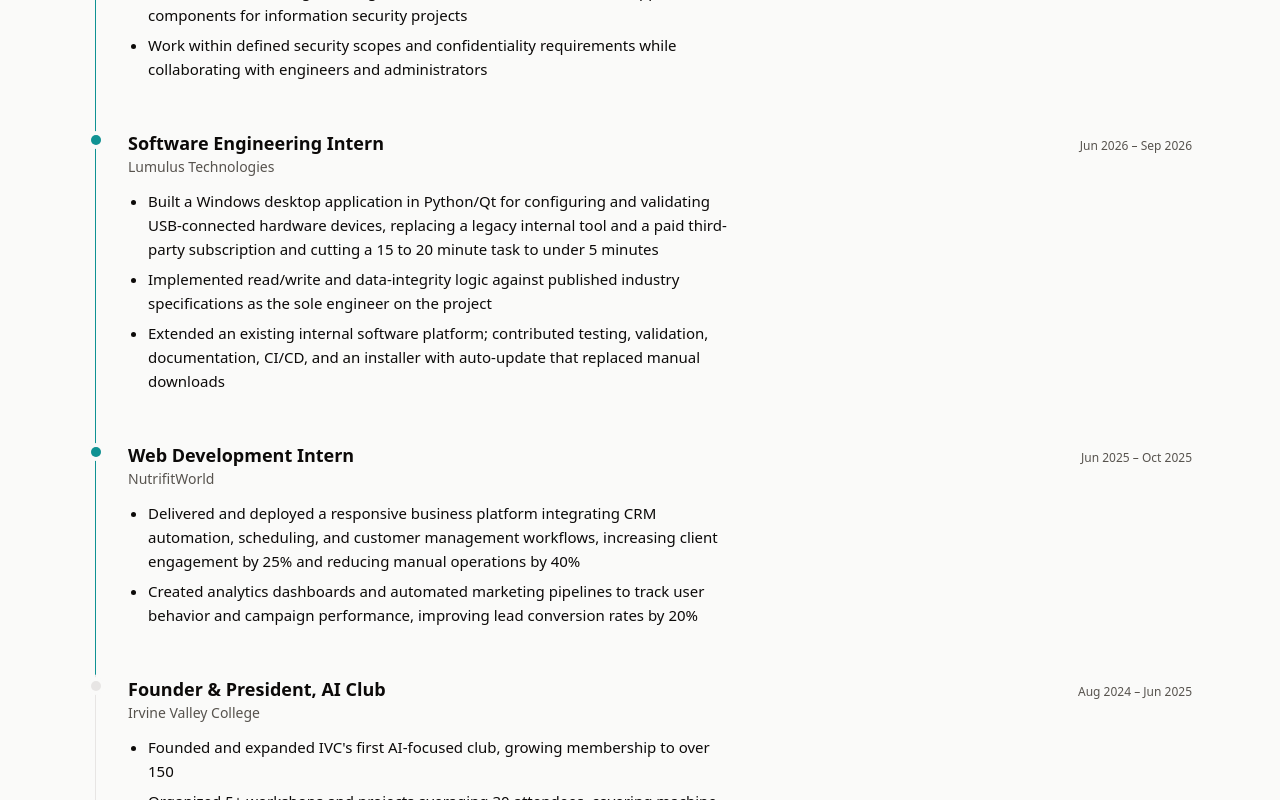
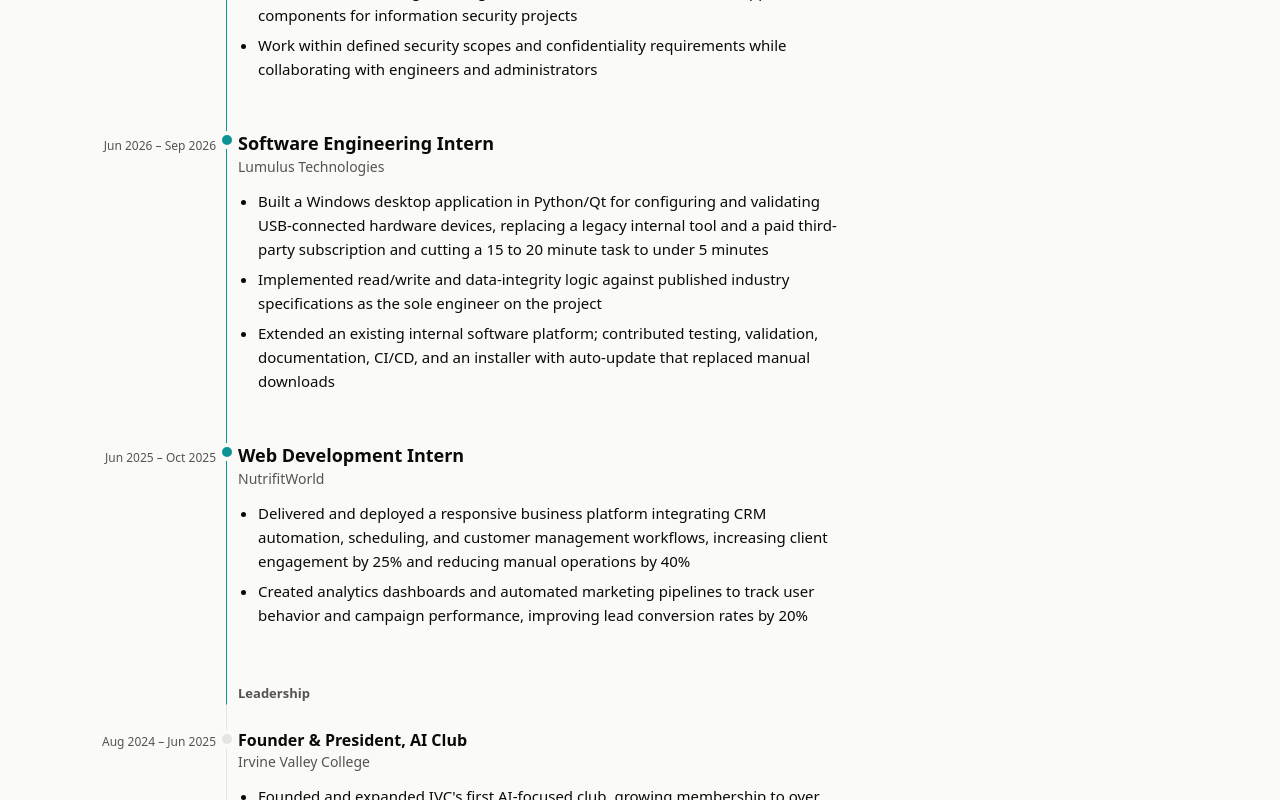
Before and after one commit to AdityaJadhav17/AdityaJadhav17.github.io, a React (Vite) app: page / in a window 1280 px wide. Shown: the part 3760-4560 px from the top of the page. Built offline with nearby package versions, Linux system fonts and the light colour scheme.

Commit message:
Dates in a left column; leadership group
Co-Authored-By: Claude Sonnet 5.5 <noreply@anthropic.com>

```diff
--- a/src/components/sections/Experience.tsx
+++ b/src/components/sections/Experience.tsx
@@ -20,8 +20,16 @@ const subscribeNever = () => () => {}
 const useHydrated = () =>
   useSyncExternalStore(subscribeNever, () => true, () => false)
 
+// Paid roles first, then the club roles under a "Leadership" subheading. One
+// rail runs through both lists; the subheading sits in the content column so
+// the rail never strikes through it.
+const groups = [
+  { id: 'work', entries: experience.filter((e) => e.group === 'work') },
+  { id: 'leadership', entries: experience.filter((e) => e.group === 'leadership') },
+]
+
 export function Experience() {
-  const listRef = useRef<HTMLOListElement>(null)
+  const listRef = useRef<HTMLDivElement>(null)
 
   // Explicit check, deliberately not delegated to the MotionConfig in
   // App.tsx. That handles animations; the line below is a MotionValue bound
@@ -51,31 +59,36 @@ export function Experience() {
         </Reveal.Item>
 
         {/* Wrapper supplies the positioning context for the track and drawn
-            line instead of the <ol>: HTML's content model only allows <li>
-            (and script-supporting elements) as direct children of an <ol>,
-            so the two decorative spans live here. The <ol> keeps the ref
-            useScroll targets and drops its own `relative` now that the
-            wrapper provides it. */}
-        <div className="relative mt-8 md:mt-12">
-          {/* Static track and drawn line. left-[7px] centres a 1px rule under
-              a 2.5-unit (10px) dot inside a 4-unit (16px) column: (16-1)/2
-              rounds to 7. Verify by measurement, not by trusting this sum. */}
+            line and the ref useScroll targets: HTML's content model only
+            allows <li> (and script-supporting elements) as direct children
+            of an <ol>, so the two decorative spans live here. */}
+        <div ref={listRef} className="relative mt-8 md:mt-12">
+          {/* Static track and drawn line, centred under the dot column: left
+              7px for the 16px column below lg, and 10px past the 8rem date
+              column for the 12px one from lg (a 1px rule cannot be centred in
+              an even column, so both sit half a pixel left). Verify by
+              measurement, not by trusting this sum. */}
           <span
             aria-hidden="true"
-            className="absolute top-2 bottom-2 left-[7px] w-px bg-border"
+            className="absolute top-2 bottom-2 left-[7px] w-px bg-border lg:left-[calc(8rem+10px)]"
           />
           <m.span
             aria-hidden="true"
-            className="absolute top-2 bottom-2 left-[7px] w-px origin-top bg-accent-signal"
+            className="absolute top-2 bottom-2 left-[7px] w-px origin-top bg-accent-signal lg:left-[calc(8rem+10px)]"
             style={{ scaleY: reduced ? 1 : progress }}
           />
 
-          <ol ref={listRef} className="space-y-10">
-            {experience.map((entry, index) => (
+          {groups.map(({ id, entries }) => (
+            <div key={id} className={id === 'leadership' ? 'mt-12' : undefined}>
+              {id === 'leadership' && (
+                <h3 className="label mb-6 pl-8 sm:pl-10 lg:pl-[calc(8rem+22px)]">Leadership</h3>
+              )}
+              <ol className="space-y-10">
+                {entries.map((entry) => (
                   <TimelineEntry
                     key={`${entry.organization}-${entry.role}`}
                     entry={entry}
-                index={index}
+                    index={experience.indexOf(entry)}
                     total={experience.length}
                     progress={progress}
                     reduced={reduced}
@@ -83,6 +96,8 @@ export function Experience() {
                 ))}
               </ol>
             </div>
+          ))}
+        </div>
       </div>
     </Reveal>
   )
--- a/src/components/sections/TimelineEntry.tsx
+++ b/src/components/sections/TimelineEntry.tsx
@@ -29,9 +29,23 @@ export function TimelineEntry({ entry, index, total, progress, reduced }: Timeli
   // to resolve a zero-width range.
   const dotFill = index === 0 ? 1 : fill
 
+  // Leadership roles are one step lighter (smaller title, one heading level
+  // down under the "Leadership" subheading).
+  const minor = entry.group === 'leadership'
+  const Title = minor ? 'h4' : 'h3'
+
+  // One grid per row, flat children, so the date can sit under the title below
+  // lg and in its own left column from lg up without being written twice.
+  // lg columns: date (8rem, right-aligned) | dot (12px) | content, with the
+  // rail drawn by Experience at the dot column's centre. Date edge to content
+  // edge is 5 + 12 + 5 = 22px.
   return (
-    <Reveal.Item as="li" id={`experience-${entry.id}`} className="relative flex gap-4 sm:gap-6">
-      <div aria-hidden="true" className="flex w-4 flex-none justify-center">
+    <Reveal.Item
+      as="li"
+      id={`experience-${entry.id}`}
+      className="relative grid grid-cols-[1rem_1fr] gap-x-4 sm:gap-x-6 lg:grid-cols-[8rem_0.75rem_1fr] lg:gap-x-[5px]"
+    >
+      <div aria-hidden="true" className="col-start-1 row-start-1 flex justify-center lg:col-start-2">
         <span className="relative mt-1.5 size-2.5 flex-none rounded-full bg-border ring-4 ring-background">
           <m.span
             className="absolute inset-0 rounded-full bg-accent-signal"
@@ -40,23 +54,23 @@ export function TimelineEntry({ entry, index, total, progress, reduced }: Timeli
         </span>
       </div>
 
-      <div className="flex-1 pb-2">
-        <div className="flex flex-wrap items-baseline justify-between gap-x-4 gap-y-1">
-          <h3 className="font-heading text-lg font-semibold text-foreground">{entry.role}</h3>
-          <span className="text-xs whitespace-nowrap text-muted-foreground tabular-nums">
+      <Title
+        className={`col-start-2 row-start-1 font-heading font-semibold text-foreground lg:col-start-3 lg:self-baseline ${minor ? 'text-base' : 'text-lg'}`}
+      >
+        {entry.role}
+      </Title>
+      <span className="col-start-2 row-start-2 text-xs whitespace-nowrap text-muted-foreground tabular-nums lg:col-start-1 lg:row-start-1 lg:justify-self-end lg:self-baseline">
         {entry.start} – {entry.end}
       </span>
-        </div>
-        <p className="text-sm text-muted-foreground">
+      <p className="col-start-2 row-start-3 text-sm text-muted-foreground lg:col-start-3 lg:row-start-2">
         {entry.organization}
         {entry.location ? ` · ${entry.location}` : ''}
       </p>
-        <ul className="mt-3 max-w-[70ch] list-disc space-y-1.5 pl-5 text-[0.9375rem] text-foreground">
+      <ul className="col-start-2 row-start-4 mt-3 max-w-[70ch] list-disc space-y-1.5 pb-2 pl-5 text-[0.9375rem] text-foreground lg:col-start-3 lg:row-start-3">
         {entry.highlights.map((highlight) => (
           <li key={highlight}>{highlight}</li>
         ))}
       </ul>
-      </div>
     </Reveal.Item>
   )
 }
--- a/src/content/experience.ts
+++ b/src/content/experience.ts
@@ -16,6 +16,9 @@
 export type Experience = {
   // Anchor suffix: the entry renders as #experience-<id> (hero stats link to it).
   id: string
+  // 'leadership' (the two Irvine Valley College clubs) renders below the paid
+  // roles under its own subheading; order within and across groups is unchanged.
+  group: 'work' | 'leadership'
   organization: string
   role: string
   start: string
@@ -29,6 +32,7 @@ export const experience: Experience[] = [
     organization: 'UC San Diego (ITS)',
     role: 'IT Security Programmer',
     id: 'uc-san-diego-its',
+    group: 'work',
     start: 'Dec 2025',
     end: 'Present',
     highlights: [
@@ -42,6 +46,7 @@ export const experience: Experience[] = [
     organization: 'Lumulus Technologies',
     role: 'Software Engineering Intern',
     id: 'lumulus',
+    group: 'work',
     start: 'Jun 2026',
     end: 'Sep 2026',
     highlights: [
@@ -54,6 +59,7 @@ export const experience: Experience[] = [
     organization: 'NutrifitWorld',
     role: 'Web Development Intern',
     id: 'nutrifitworld',
+    group: 'work',
     start: 'Jun 2025',
     end: 'Oct 2025',
     highlights: [
@@ -65,6 +71,7 @@ export const experience: Experience[] = [
     organization: 'Irvine Valley College',
     role: 'Founder & President, AI Club',
     id: 'ai-club',
+    group: 'leadership',
     start: 'Aug 2024',
     end: 'Jun 2025',
     highlights: [
@@ -77,6 +84,7 @@ export const experience: Experience[] = [
     organization: 'Irvine Valley College',
     role: 'Board Member, Cybersecurity Club',
     id: 'cybersecurity-club',
+    group: 'leadership',
     start: 'Aug 2023',
     end: 'Jun 2025',
     highlights: [
```
Also changed, not shown: 1 other file (tests, documents, lock files or other folders). Lines whose indentation alone changed are shown as unchanged.
